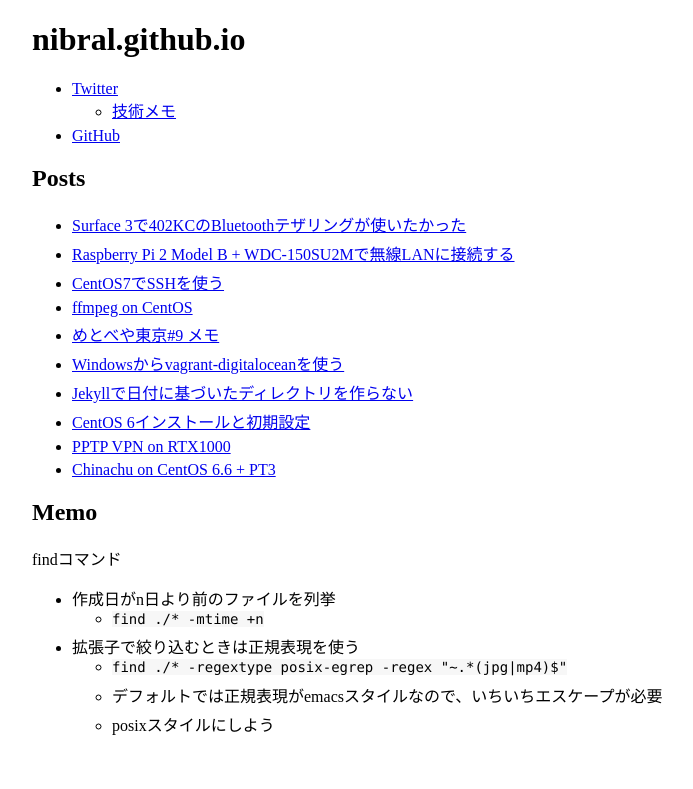
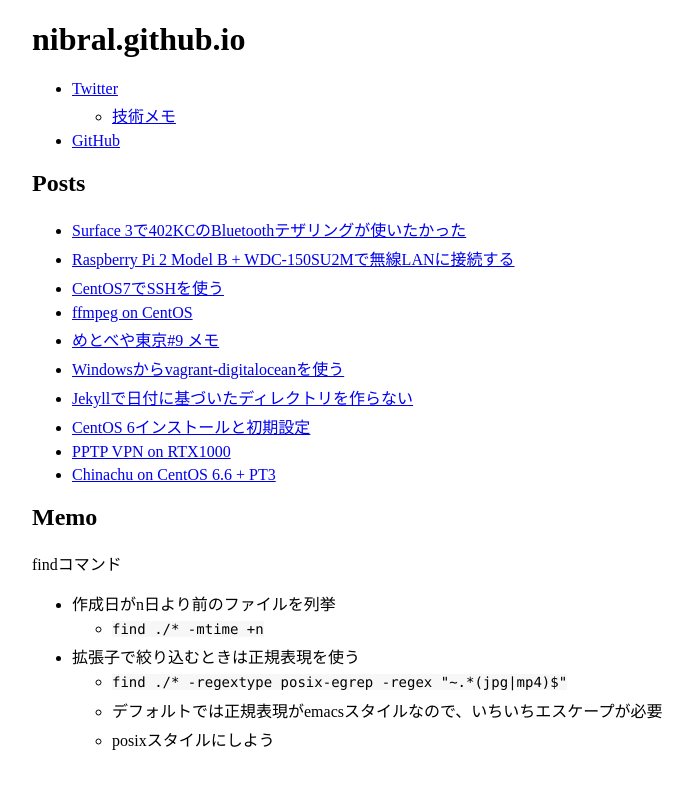
Before and after one commit to nibral/nibral.github.io, a Jekyll site: the page built from index.md, in a window 1280 px wide. Shown: the top 789 px of the page, without its empty margins (208-901 px from the left). Built offline with Jekyll 4.4.1, drawn with Linux system fonts in a browser that asks for light colours.

Commit message:
リストの先頭子要素と親要素が近すぎる問題を修正

```diff
--- a/assets/css/style.css
+++ b/assets/css/style.css
@@ -1,14 +1,18 @@
 body {
-  width: 800px;
-  margin: auto;
+    width: 800px;
+    margin: auto;
 }
 
 li {
-  margin-bottom: 5px;
+    margin-bottom: 5px;
+}
+li:first-child {
+    /* this syntax doesn't work at IE (maybe) */
+    margin-top: 5px;
 }
 
 img {
-  margin: 20px 0 20px 0;
+    margin: 20px 0 20px 0;
 }
 
 pre, code, var, samp, kbd, .mono {
```
